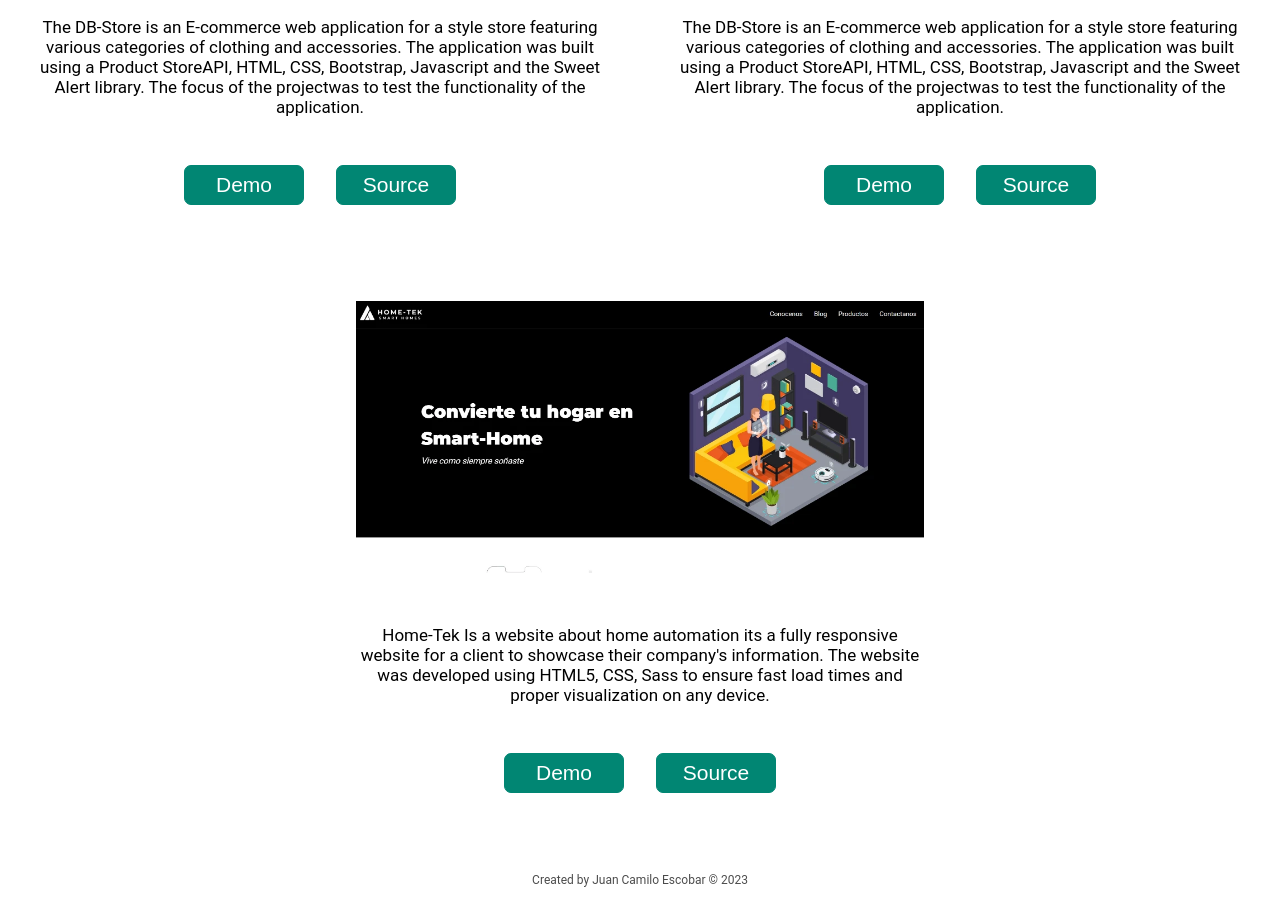
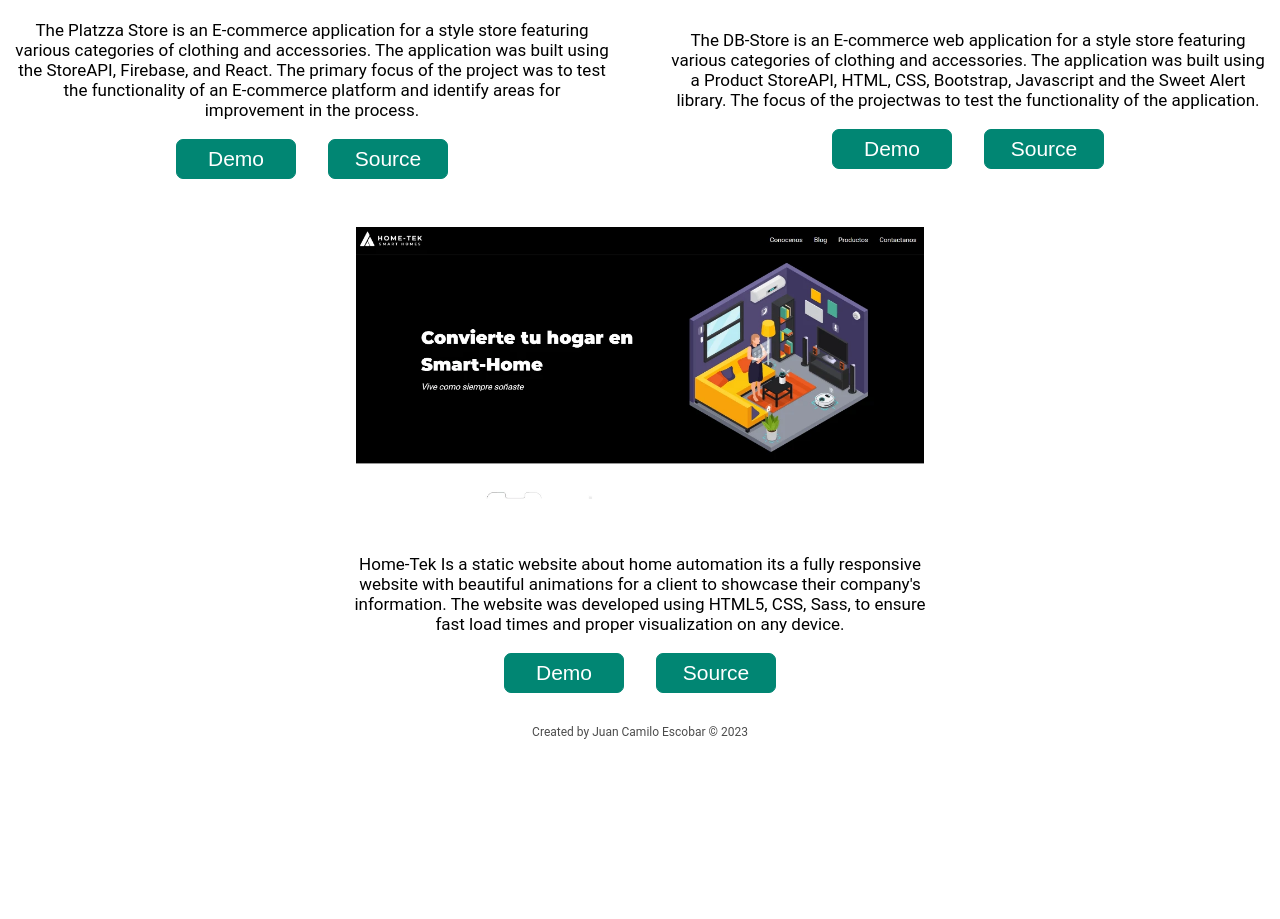
Before and after one commit to juanc-escobar/portfolio, a React (Vite) app: page /projects in a window 1280 px wide. Shown: the part 440-1359 px from the top of the page. After the commit the page ends 1195 px from the top, so only its background shows below. Built offline with nearby package versions, Linux system fonts and the light colour scheme.

Commit message:
fixing about me not displaying

```diff
--- a/src/components/Projects/ProjectCard.css
+++ b/src/components/Projects/ProjectCard.css
@@ -5,7 +5,7 @@
     flex-direction: column;
     justify-content: space-evenly;
     align-items: center;
-    margin-bottom: 3rem;
+    gap: 1rem;
 }
 
 .card-header {
@@ -20,18 +20,17 @@
 
 .card-body {
     font-size: calc(12px + 0.390625vw);
-    padding: 1rem;
+    padding: 0.2rem;
     text-align: center;
-    margin-bottom: 2rem;
 }
 
 .card-footer {
-    margin-bottom: 2rem;
     display: flex;
     flex-direction: row;
     justify-content: center;
     align-items: center;
     gap: 2rem;
+    margin-top: auto;
 }
 
 .btn {
@@ -49,15 +48,39 @@
     .project-card {
         max-width: 500px;
     }
-
-
 }
 
 
 
-@media screen and (min-width: 768px) {
+@media screen and (min-width: 768px) and (max-width: 991px) {
     .project-card {
         max-width: 600px;
     }
 
 }
+
+@media screen and (min-width: 992px) and (max-width: 1199px) {
+    .project-card {
+        max-width: 600px;
+    }
+
+
+}
+
+@media screen and (min-width: 1200px) and (max-width: 1980px) {
+    .project-card {
+        max-width: 600px;
+    }
+}
+
+@media screen and (min-width: 1981px) {
+    .project-card {
+        max-width: 650px;
+    }
+
+    .card-body {
+        font-size: calc(11px + 0.390625vw);
+        height: calc(150px + 2.2vw);
+    }
+
+}
--- a/src/components/Projects/Projects.css
+++ b/src/components/Projects/Projects.css
@@ -14,6 +14,7 @@
     justify-content: space-around;
     align-items: center;
     margin: auto;
+    gap: 2rem;
 }
 
 h2 {
--- /dev/null
+++ b/src/components/about-me/AboutImg.jsx
@@ -0,0 +1,14 @@
+import React from 'react'
+import aboutPicture from '../../assets/images/about-img.webp'
+import "./AboutMe.css"
+
+const AboutImg = () => {
+  return (
+    <div className="about-img-container">
+    <img src={aboutPicture} alt="About Picture" className="about-img"/>
+</div>
+
+  )
+}
+
+export default AboutImg
--- a/src/components/about-me/AboutMe.css
+++ b/src/components/about-me/AboutMe.css
@@ -32,6 +32,26 @@
     max-width: 700px;
     text-align: center;
 }
+
+
+.about-img-container {
+    display: flex;
+    justify-content: center;
+    align-items: center;
+}
+
+.about-img {
+    width: 70vh;
+}
+
+@media screen and (max-width: 992px) {
+
+    .img {
+        width: 40vh;
+    }
+
+}
+
 
 @media screen and (min-width: 576px) and (max-width: 767px) {
     .body-container {
--- a/src/components/about-me/AboutMe.jsx
+++ b/src/components/about-me/AboutMe.jsx
@@ -1,4 +1,4 @@
-import TextSphere from "./TextSphere"
+import AboutImg from "./AboutImg"
 import "./AboutMe.css"
 
 
@@ -10,7 +10,7 @@ const AboutMe = () => {
         <p className="about-text">I'm Juan Camilo - I'm an engineer, driven by continuous learning and personal growth. My passion lies in crafting impactful websites that enhance user experiences.</p>
         <p className="about-text">With a background in electrical engineering, I've spent a decade working on diverse projects, but always felt curious about programming. So, I took the leap and fell in love with it! Now, I'm constantly seeking new opportunities to expand my skills and create exceptional web experiences. Let's collaborate and build something extraordinary together!</p>
       </div>
-      <TextSphere />
+      <AboutImg />
     </div>
   )
 }
--- a/src/components/footer/Footer.css
+++ b/src/components/footer/Footer.css
@@ -2,7 +2,8 @@
     display: flex;
     flex-direction: column;
     align-items: center;
-    padding-bottom: 2rem;
+    padding-bottom: 1rem;
+    margin-top: 2rem
 }
 
 .footer-text {
--- a/src/components/home/Home.css
+++ b/src/components/home/Home.css
@@ -103,7 +103,7 @@
     -webkit-text-fill-color: transparent;
 }
 
-@media only screen and (min-width: 940px) {
+@media only screen and (min-width: 992px) {
 
     .text-box-container p {
         margin: 2rem 0;
--- a/src/components/info/Info.jsx
+++ b/src/components/info/Info.jsx
@@ -15,21 +15,21 @@ export const info = {
             title: "E-commerce Platzza",
             live: "https://react-proyecto-final-escobar.vercel.app/", //this should be a link to the live version of your project, think github pages, netlify, heroku, etc. Or your own domain, if you have it.
             source: "https://github.com/juanc-escobar/react-proyecto-final-escobar", // this should be a link to the **repository** of the project, where the code is hosted.
-            description: "The DB-Store  is an E-commerce web application for a style store featuring various categories of clothing and accessories. The application was built using a Product StoreAPI, HTML, CSS, Bootstrap, Javascript and the Sweet Alert library. The focus of the projectwas to test the functionality of the application.",
+            description: "The Platzza Store is an E-commerce application for a style store featuring various categories of clothing and accessories. The application was built using the StoreAPI, Firebase, and React. The primary focus of the project was to test the functionality of an E-commerce platform and identify areas for improvement in the process.",
             image: platzzaStore,
         },
         {
             title: "The DB Store",
             live: "https://proyecto-final-js-escobar.vercel.app/",
             source: "https://github.com/juanc-escobar/proyecto-final-js-escobar",
-            description: "The DB-Store  is an E-commerce web application for a style store featuring various categories of clothing and accessories. The application was built using a Product StoreAPI, HTML, CSS, Bootstrap, Javascript and the Sweet Alert library. The focus of the projectwas to test the functionality of the application.",
+            description: "The DB-Store is an E-commerce web application for a style store featuring various categories of clothing and accessories. The application was built using a Product StoreAPI, HTML, CSS, Bootstrap, Javascript and the Sweet Alert library. The focus of the projectwas to test the functionality of the application.",
             image: dbStore,
         },
         {
             title: "Home-Tek",
             live: "https://home-tek-escobar.vercel.app/",
             source: "https://github.com/juanc-escobar/home-tek-escobar",
-            description: "Home-Tek Is a website about home automation its a fully responsive website for a client to showcase their company's information. The website was developed using HTML5, CSS, Sass to ensure fast load times and proper visualization on any device.",
+            description: "Home-Tek Is a static website about home automation its a fully responsive website with beautiful animations for a client to showcase their company's information. The website was developed using HTML5, CSS, Sass, to ensure fast load times and proper visualization on any device.",
             image: homeTek,
         }
 
```
Also changed, not shown: src/assets/images/about-img.webp (added).
